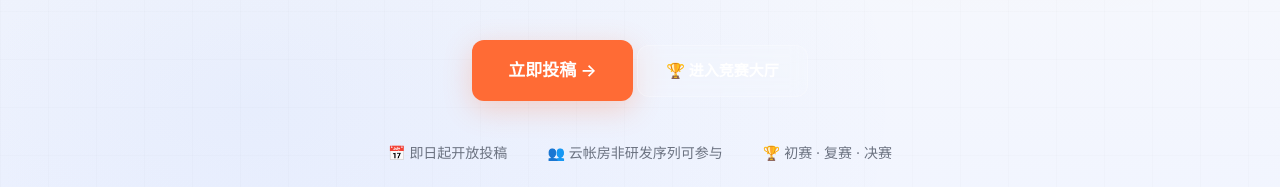
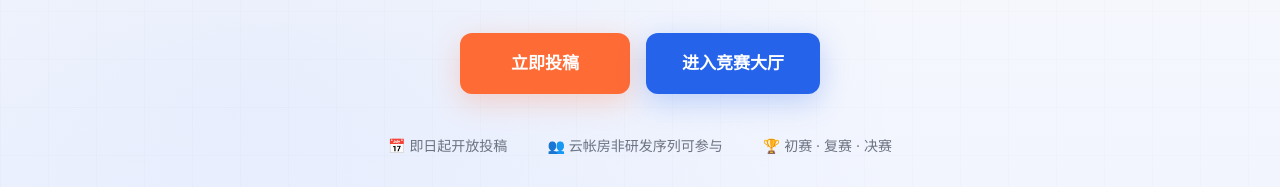
Before and after one commit to sherry000219/workbuddy001, a website: page public/index.html in a window 1280 px wide. Shown: the part 613-800 px from the top of the page. Drawn offline with Linux system fonts and the light colour scheme.

Commit message:
unify hero buttons: remove arrow/trophy, add blue secondary

```diff
--- a/public/index.html
+++ b/public/index.html
@@ -34,6 +34,12 @@ body { font-family: -apple-system, BlinkMacSystemFont, "Segoe UI", "PingFang SC"
 .hero-desc { font-size: 15px; color: var(--text3); margin-bottom: 36px; max-width: 560px; margin-left: auto; margin-right: auto; }
 .hero-cta { display: inline-flex; align-items: center; gap: 8px; background: var(--green); color: #fff; font-weight: 600; font-size: 17px; padding: 16px 36px; border-radius: 12px; text-decoration: none; box-shadow: 0 8px 28px rgba(255,107,53,0.25); transition: all .2s; }
 .hero-cta:hover { background: var(--green2); transform: translateY(-2px); box-shadow: 0 14px 36px rgba(255,107,53,0.32); }
+.hero-actions { display: flex; justify-content: center; gap: 16px; flex-wrap: wrap; margin-top: 8px; }
+.hero-btn { display: inline-flex; align-items: center; justify-content: center; gap: 8px; font-weight: 600; font-size: 17px; padding: 16px 36px; border-radius: 12px; text-decoration: none; transition: all .2s; min-width: 170px; }
+.hero-btn.primary { background: var(--green); color: #fff; box-shadow: 0 8px 28px rgba(255,107,53,0.25); }
+.hero-btn.primary:hover { background: #e55d2b; transform: translateY(-2px); box-shadow: 0 14px 36px rgba(255,107,53,0.32); }
+.hero-btn.secondary { background: var(--blue); color: #fff; box-shadow: 0 8px 28px rgba(37,99,235,0.25); }
+.hero-btn.secondary:hover { background: #1d4ed8; transform: translateY(-2px); box-shadow: 0 14px 36px rgba(37,99,235,0.32); }
 .hero-meta { margin-top: 40px; display: flex; justify-content: center; gap: 40px; font-size: 14px; color: var(--text3); flex-wrap: wrap; }
 .hero-meta span { display: flex; align-items: center; gap: 6px; }
 
@@ -155,8 +161,10 @@ body { font-family: -apple-system, BlinkMacSystemFont, "Segoe UI", "PingFang SC"
     <h1 class="hero-title">云帐房<span>头号玩家</span> 第二季</h1>
     <p class="hero-sub">WorkBuddy 实战应用大赛</p>
     <p class="hero-desc">AI 已来，你是观望还是上场？用 WorkBuddy 解决一个真实工作难题，秀出你的 AI 实战力，赢取荣誉与奖励。</p>
-    <a class="hero-cta" href="/app/submit.html">立即投稿 →</a>
-    <a href="/app/" style="display:inline-flex;align-items:center;gap:8px;margin-top:12px;padding:12px 28px;background:rgba(255,255,255,0.12);border:1px solid rgba(255,255,255,0.25);border-radius:12px;color:#fff;font-size:15px;font-weight:600;text-decoration:none;backdrop-filter:blur(8px);transition:all .2s;" onmouseover="this.style.background='rgba(255,255,255,0.2)'" onmouseout="this.style.background='rgba(255,255,255,0.12)'">🏆 进入竞赛大厅</a>
+    <div class="hero-actions">
+      <a class="hero-btn primary" href="/app/submit.html">立即投稿</a>
+      <a class="hero-btn secondary" href="/app/">进入竞赛大厅</a>
+    </div>
     <div class="hero-meta">
       <span>📅 即日起开放投稿</span>
       <span>👥 云帐房非研发序列可参与</span>
```
